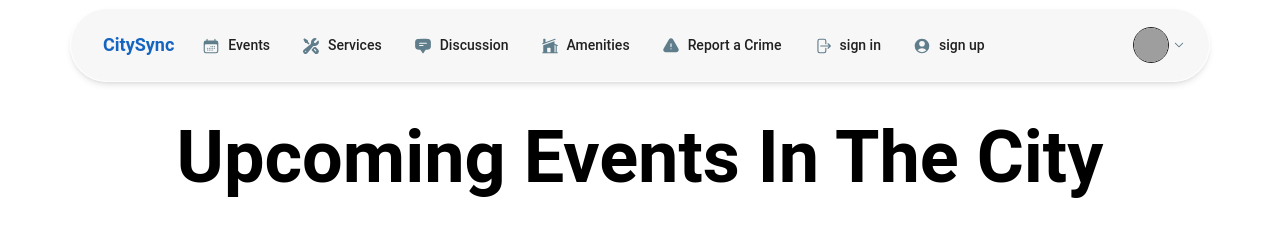
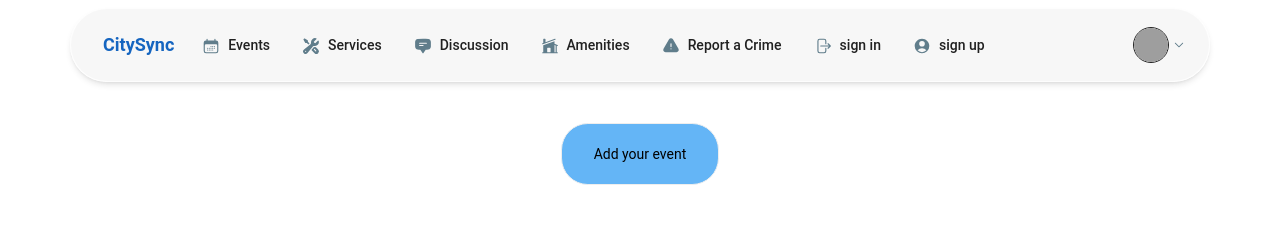
Before and after one commit to AryanPahuja21/CityConnect, a React (Vite) app: page /events in a window 1280 px wide. Shown: the top 230 px of the page. Built offline with nearby package versions, Linux system fonts and the light colour scheme; grey boxes are pictures that could not be loaded.

Commit message:
add button

```diff
--- a/package.json
+++ b/package.json
@@ -17,12 +17,15 @@
     "@mui/icons-material": "^5.15.9",
     "@mui/material": "^5.15.9",
     "@radix-ui/react-slot": "^1.0.2",
+    "clsx": "^2.1.0",
     "embla-carousel-react": "^8.0.0-rc22",
     "flowbite-react": "^0.7.2",
+    "framer-motion": "^11.0.3",
     "lucide-react": "^0.323.0",
     "react": "^18.2.0",
     "react-dom": "^18.2.0",
-    "react-router-dom": "^6.22.0"
+    "react-router-dom": "^6.22.0",
+    "tailwind-merge": "^2.2.1"
   },
   "devDependencies": {
     "@types/node": "^20.11.17",
--- a/src/Components/Events.jsx
+++ b/src/Components/Events.jsx
@@ -1,6 +1,6 @@
 import React from "react";
 import { Card } from "flowbite-react";
-
+import { Button } from './ui/movingborder';
 const Events = () => {
   const data = [
     {
@@ -61,6 +61,7 @@ const Events = () => {
 
   const CardP = ({ name, price, image }) => {
     return (
+
       <div className="mx-auto">
         <div>
           <Card className="max-w-[20vw] transition-transform duration-300 hover:shadow-2xl hover:shadow-blue-500  rounded-t-lg scale-100 hover:scale-105" imgAlt={price} imgSrc={image}>
@@ -132,6 +133,15 @@ const Events = () => {
   };
   return (
     <>
+     <div className="flex justify-center mt-10">
+  <Button
+    borderRadius="1.75rem"
+    className="bg-blue-300 dark:bg-slate-900 text-black dark:text-white border-neutral-200 dark:border-slate-800"
+  >
+    Add your event
+  </Button>
+</div>
+
       <h1 className="w-fit mx-auto pt-10 text-7xl font-bold">Upcoming Events In The City</h1>
       <div className="container p-20 mx-auto">
         <div className="flex flex-wrap gap-x-20 gap-y-10 justify-center ">
--- /dev/null
+++ b/src/Components/button.jsx
@@ -0,0 +1,15 @@
+import React from "react";
+import { Button } from "../ui/moving-border";
+
+export function MovingBorderDemo() {
+  return (
+    <div>
+      <Button
+        borderRadius="1.75rem"
+        className="bg-white dark:bg-slate-900 text-black dark:text-white border-neutral-200 dark:border-slate-800"
+      >
+        Add you event
+      </Button>
+    </div>
+  );
+}
--- /dev/null
+++ b/src/Components/ui/movingborder.jsx
@@ -0,0 +1,110 @@
+import React, { useRef } from "react";
+import { motion, useAnimationFrame, useMotionTemplate, useMotionValue, useTransform } from "framer-motion";
+import { cn } from '@/utils/cn';
+
+export function Button({
+  borderRadius = "1.75rem",
+  children,
+  as: Component = "button",
+  containerClassName,
+  borderClassName,
+  duration,
+  className,
+  ...otherProps
+}) {
+  const pathRef = useRef();
+  const progress = useMotionValue(0);
+
+  useAnimationFrame((time) => {
+    const length = pathRef.current?.getTotalLength();
+    if (length) {
+      const pxPerMillisecond = length / duration;
+      progress.set((time * pxPerMillisecond) % length);
+    }
+  });
+
+  const x = useTransform(progress, (val) => pathRef.current?.getPointAtLength(val).x);
+  const y = useTransform(progress, (val) => pathRef.current?.getPointAtLength(val).y);
+
+  const transform = useMotionTemplate`translateX(${x}px) translateY(${y}px) translateX(-50%) translateY(-50%)`;
+
+  return (
+    <Component
+      className={cn(
+        "bg-transparent relative text-xl h-16 w-40 p-[1px] overflow-hidden ",
+        containerClassName
+      )}
+      style={{
+        borderRadius: borderRadius,
+      }}
+      {...otherProps}
+    >
+      <div className="absolute inset-0" style={{ borderRadius: `calc(${borderRadius} * 0.96)` }}>
+        <MovingBorder duration={duration} rx="30%" ry="30%">
+          <div
+            className={cn(
+              "h-20 w-20 opacity-[0.8] bg-[radial-gradient(var(--sky-500)_40%,transparent_60%)]",
+              borderClassName
+            )}
+          />
+        </MovingBorder>
+      </div>
+
+      <div
+        className={cn(
+          "relative bg-slate-900/[0.8] border border-slate-800 backdrop-blur-xl text-white flex items-center justify-center w-full h-full text-sm antialiased",
+          className
+        )}
+        style={{
+          borderRadius: `calc(${borderRadius} * 0.96)`,
+        }}
+      >
+        {children}
+      </div>
+    </Component>
+  );
+}
+
+export const MovingBorder = ({ children, duration = 2000, rx, ry, ...otherProps }) => {
+  const pathRef = useRef();
+  const progress = useMotionValue(0);
+
+  useAnimationFrame((time) => {
+    const length = pathRef.current?.getTotalLength();
+    if (length) {
+      const pxPerMillisecond = length / duration;
+      progress.set((time * pxPerMillisecond) % length);
+    }
+  });
+
+  const x = useTransform(progress, (val) => pathRef.current?.getPointAtLength(val).x);
+  const y = useTransform(progress, (val) => pathRef.current?.getPointAtLength(val).y);
+
+  const transform = useMotionTemplate`translateX(${x}px) translateY(${y}px) translateX(-50%) translateY(-50%)`;
+
+  return (
+    <>
+      <svg
+        xmlns="http://www.w3.org/2000/svg"
+        preserveAspectRatio="none"
+        className="absolute h-full w-full"
+        width="100%"
+        height="100%"
+        {...otherProps}
+      >
+        <rect fill="none" width="100%" height="100%" rx={rx} ry={ry} ref={pathRef} />
+      </svg>
+      <motion.div
+        style={{
+          position: "absolute",
+          top: 0,
+          left: 0,
+          display: "inline-block",
+          transform,
+        }}
+      >
+        {children}
+      </motion.div>
+    </>
+  );
+};
--- /dev/null
+++ b/src/utils/cn.js
@@ -0,0 +1,6 @@
+import { clsx } from "clsx"
+import { twMerge } from "tailwind-merge"
+
+export function cn(...inputs) {
+  return twMerge(clsx(inputs))
+}
```
Also changed, not shown: 1 other file (tests, documents, lock files or other folders).
